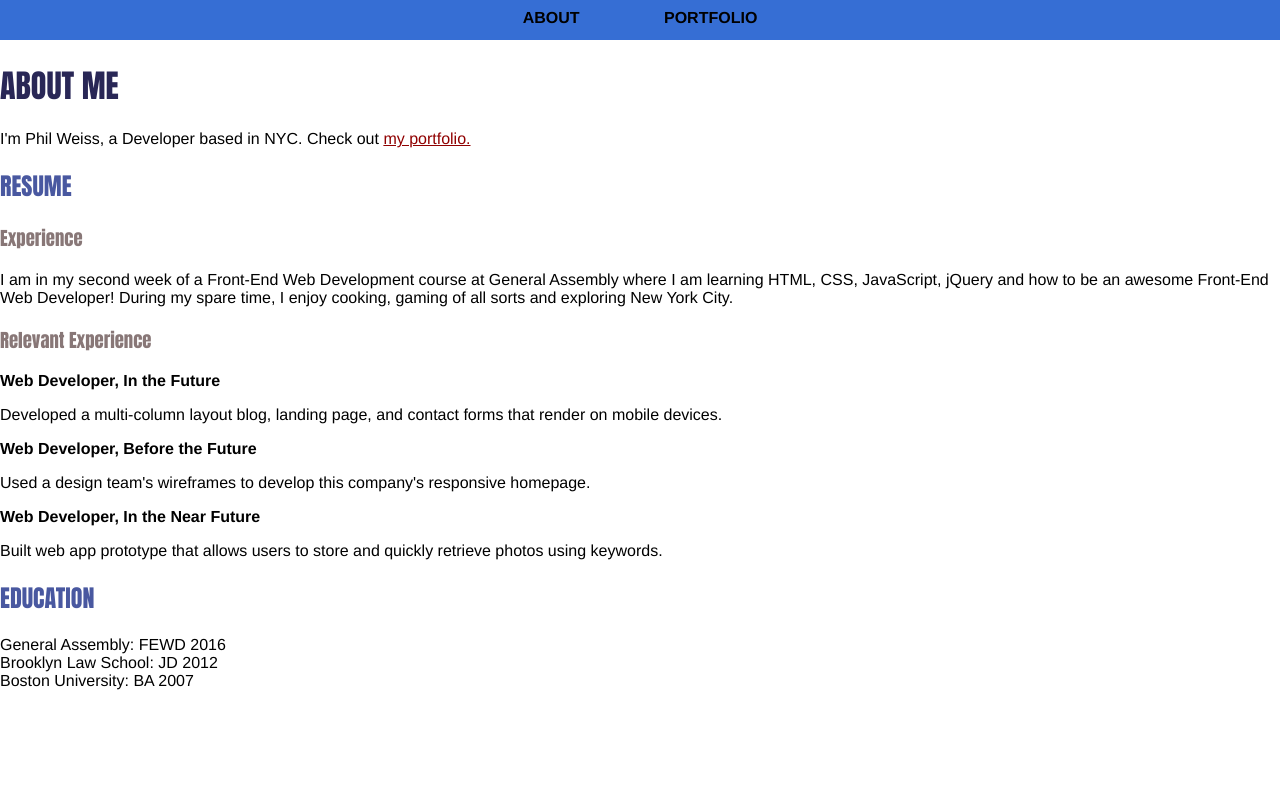
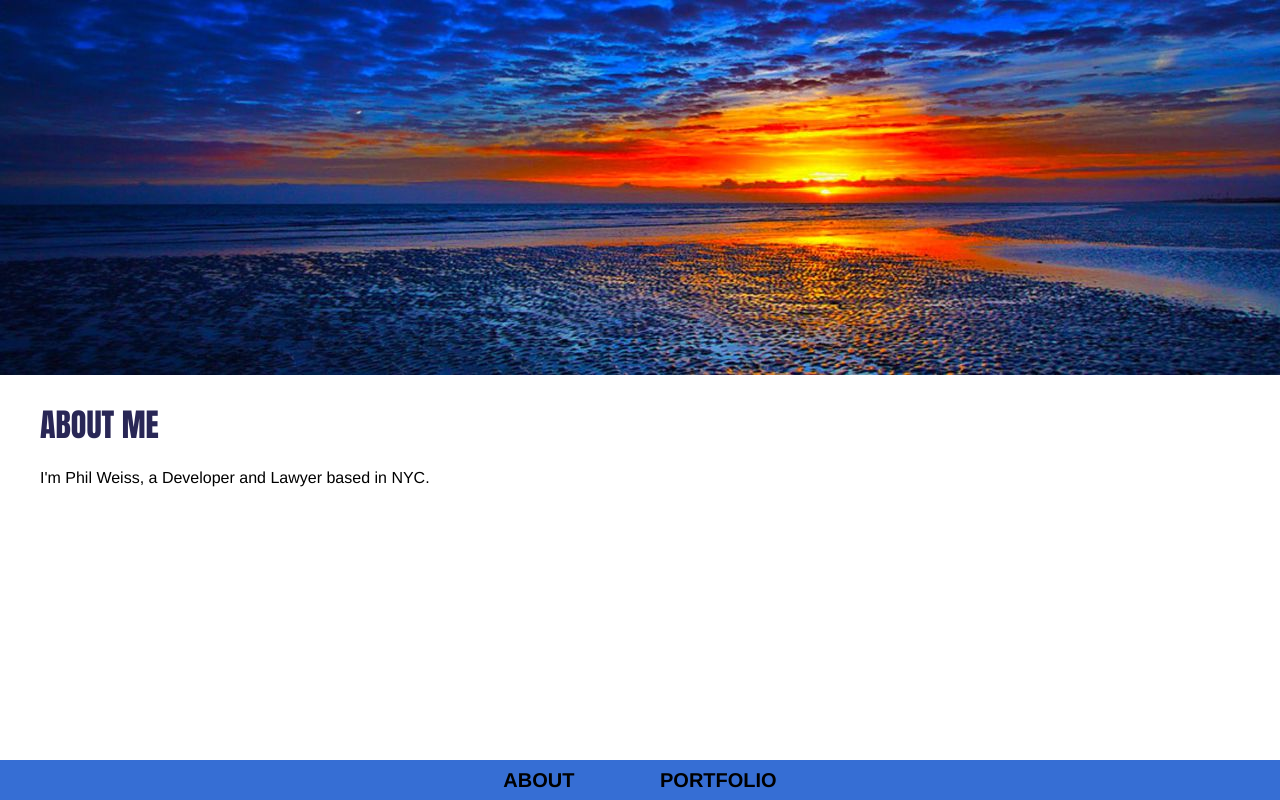
Before and after one commit to philfw/basic_personal_website, a plain HTML site: page index.html in a window 1280 px wide. Drawn offline with Linux system fonts and the light colour scheme.

Commit message:
Added header image, moved nav bar

```diff
--- a/css/style.css
+++ b/css/style.css
@@ -8,6 +8,8 @@ body {
 header {
 	padding:0px;
 	margin:0px;
+	width:100%;
+	height:auto;
 }
 
 h1 {
@@ -37,7 +39,7 @@ a {
 
 ul {
 	font-family:helvetica, sans-serif;
-	list-style-type: square;
+	list-style-type: none;
 	padding:0px;
 	margin:0px;
 }
@@ -45,12 +47,13 @@ ul {
 .navbar {
 	width:100%;
 	height:40px;
-	font-size:16px;
-	list-style-type: none;
+	font-size:20px;
 	font-family: Impact;
 	font-weight: bold;
 	text-align: center;
 	background-color: #366ED4;
+	position:fixed;
+	bottom:0;
 }
 
 .navbar ul {
@@ -59,7 +62,7 @@ ul {
 
 .navbar li {
 	display:inline;
-	padding:40px;
+	padding:40px 40px;
 }
 
 .navbar a {
@@ -70,3 +73,16 @@ ul {
 .navbar a:hover {
 	background-color:#FFF;
 }
+
+.body {
+	margin-left:40px;
+	padding-right:80px;
+}
+
+.work {
+	height:100px;
+	width:80px;
+	border: solid 1px;
+	background-color:yellow;
+	text-align:center;
+}
--- a/index.html
+++ b/index.html
@@ -11,8 +11,16 @@
 	<body>
 
 		<header>
+			<img src="images/header_image.jpg" alt="sunset">
+		</header>
 
-		</header>
+		<div class="body">
+
+			<h1>ABOUT ME</h1>
+
+			<p>I'm Phil Weiss, a Developer and Lawyer based in NYC.</p>
+
+		</div>
 
 		<nav class="navbar">
 			<ul>
@@ -21,60 +29,6 @@
 			</ul>
 		</nav>
 
-		<div>
-
-			<h1>ABOUT ME</h1>
-
-			<p>I'm Phil Weiss, a Developer based in NYC. Check out
-			<a href="portfolio.html">my portfolio.</a></p>
-
-		</div>
-
-		<div>
-
-			<h2>RESUME</h2>
-
-			<h3>Experience</h3>
-
-			<p>I am in my second week of a Front-End Web Development
-			course at
-			General Assembly where I am learning HTML, CSS, JavaScript,
-			jQuery
-			and how to be an awesome Front-End Web Developer! During my
-			spare time, I enjoy cooking, gaming of all sorts and exploring
-			New York City.</p>
-
-			<h3>Relevant Experience</h3>
-
-			<ul>
-				<li><b>Web Developer, In the Future</b></li>
-				<p>Developed a multi-column layout blog, landing page, and
-				contact forms that render on mobile devices.</p>
-
-				<li><b>Web Developer, Before the Future</b>
-				</li>
-				<p>Used a design team's wireframes to develop this
-				company's responsive homepage.</p>
-
-				<li><b>Web Developer, In the Near Future</b></li>
-				<p>Built web app prototype that allows users to store and
-				quickly retrieve photos using keywords.</p>
-			</ul>
-
-		</div>
-
-		<div>
-
-			<h2>EDUCATION</h2>
-
-			<ul>
-				<li>General Assembly: FEWD 2016</li>
-				<li>Brooklyn Law School: JD 2012</li>
-				<li>Boston University: BA 2007</li>
-			</ul>
-
-		</div>
-
 	</body>
 
 </html>
```
Also changed, not shown: portfolio.html (+26 -2 lines), images/header_image.jpg (added).
